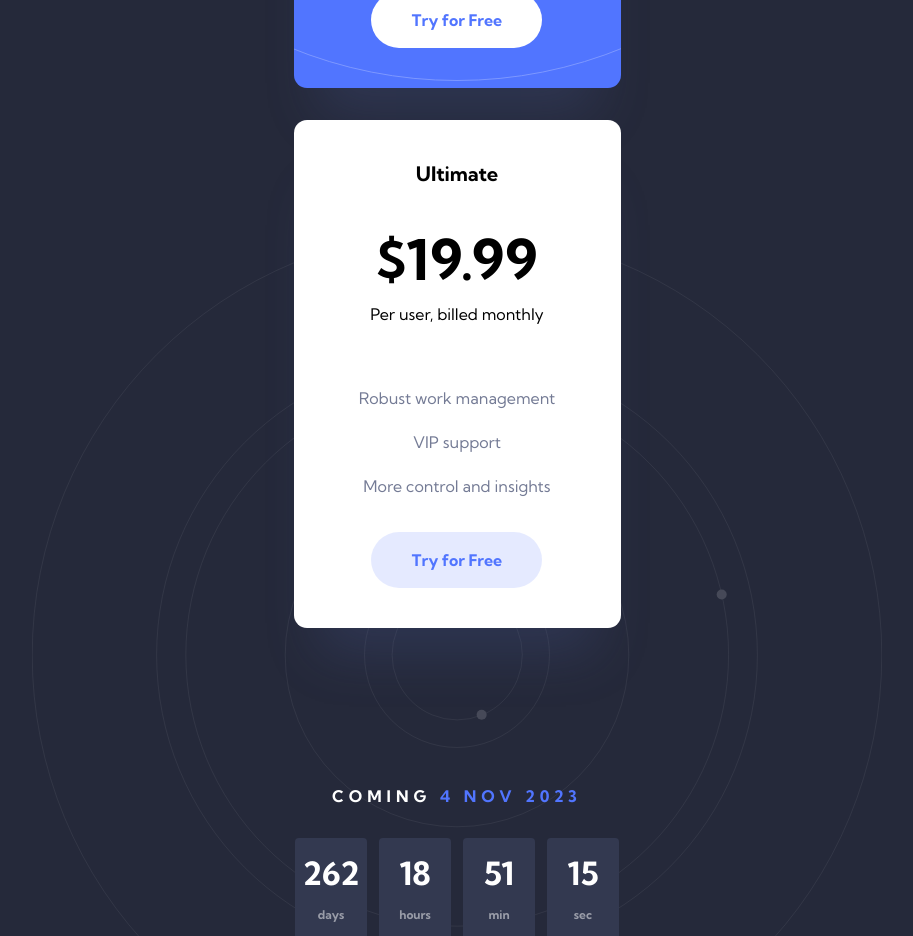
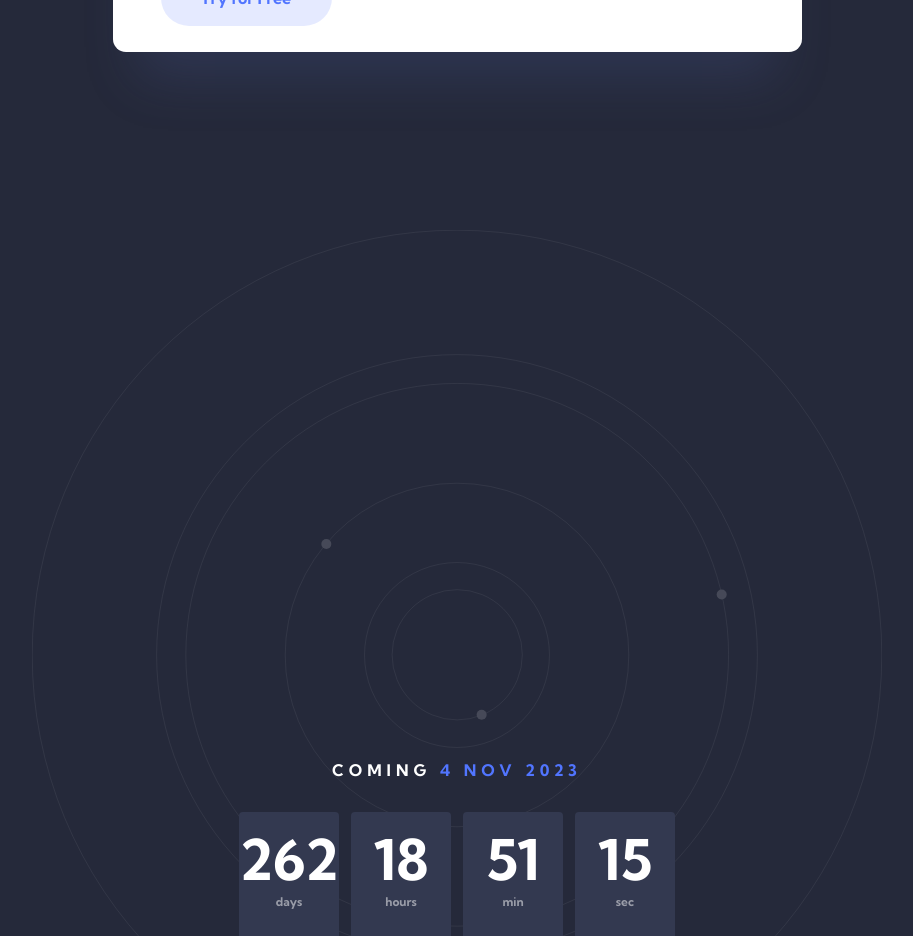
Before and after one commit to caarlosdamian/officelite, a React (Vite) app: page / in a window 1280 px wide. Shown: the part 1860-2796 px from the top of the page, without its empty margins (183-1096 px from the left). Built offline with nearby package versions, Linux system fonts and the light colour scheme.

Commit message:
feat(app): added new tablet styling

```diff
--- a/src/components/card/Card.scss
+++ b/src/components/card/Card.scss
@@ -14,6 +14,16 @@
   justify-content: flex-start;
   flex-direction: column;
   gap: 56px;
+
+  @include for-size("tablet-portrait-up") {
+    width: 689px;
+    height: 316px;
+    flex-direction: row;
+    justify-content: flex-start;
+    align-items: center;
+    padding: 48px;
+    gap: 175px;
+  }
 
   &.blue {
     background: #5175ff;
@@ -34,6 +44,12 @@
     flex-direction: column;
     gap: 40px;
     width: 100%;
+
+    @include for-size("tablet-portrait-up") {
+      align-items: flex-start;
+      justify-content: flex-start;
+      flex: 1;
+    }
 
     &.blue {
       .top-wrapper {
@@ -57,6 +73,10 @@
         font-size: 20px;
         line-height: 28px;
         text-align: center;
+
+        @include for-size("tablet-portrait-up") {
+          text-align: start;
+        }
       }
     }
     .bottom-wrapper {
@@ -66,14 +86,32 @@
       flex-direction: column;
       gap: 8px;
 
+      @include for-size("tablet-portrait-up") {
+        justify-content: flex-start;
+        align-items: flex-start;
+        gap: 24px;
+      }
+
       &-title {
         font-weight: 700;
         font-size: 56px;
         line-height: 64px;
-        text-align: center;
+        @include for-size("tablet-portrait-up") {
+          text-align: start;
+        }
       }
       &-description {
         @include card-labels;
+        @include for-size("tablet-portrait-up") {
+          text-align: start;
+        }
+      }
+
+      .button-wrap {
+        display: none;
+        @include for-size("tablet-portrait-up") {
+          display: block;
+        }
       }
     }
   }
@@ -84,6 +122,10 @@
     justify-content: center;
     flex-direction: column;
     gap: 32px;
+    @include for-size("tablet-portrait-up") {
+      justify-content: flex-end;
+      align-items: flex-end;
+    }
     .top-wrapper {
       display: flex;
       align-items: center;
@@ -91,6 +133,11 @@
       flex-direction: column;
       gap: 16px;
       width: 100%;
+
+      @include for-size("tablet-portrait-up") {
+        justify-content: flex-start;
+        align-items: flex-start;
+      }
       &-feature {
         @include card-labels;
         text-align: center;
@@ -109,6 +156,12 @@
     }
   }
 
+  @include for-size("tablet-portrait-up") {
+    .button-remove {
+      display: none;
+    }
+  }
+
   @include for-size("lumia") {
     width: 300px;
   }
--- a/src/components/card/Card.tsx
+++ b/src/components/card/Card.tsx
@@ -25,6 +25,12 @@ export const Card = ({ information }: CardI) => {
           <div className="bottom-wrapper">
             <h1 className="bottom-wrapper-title">{tier}</h1>
             <h3 className="bottom-wrapper-description">{description}</h3>
+            <div className="button-wrap">
+              <Button
+                label="Try for Free"
+                variant={img ? "third" : "secondary"}
+              />
+            </div>
           </div>
         </div>
         <div className={img ? "card-bottom blue" : "card-bottom"}>
@@ -35,12 +41,9 @@ export const Card = ({ information }: CardI) => {
               </span>
             ))}
           </div>
-          <div className="bottom-wrapper">
-            <Button
-              label="Try for Free"
-              variant={img ? "third" : "secondary"}
-            />
-          </div>
+        </div>
+        <div className="button-remove">
+          <Button label="Try for Free" variant={img ? "third" : "secondary"} />
         </div>
       </div>
     </Slide>
--- a/src/components/count/Count.scss
+++ b/src/components/count/Count.scss
@@ -31,8 +31,14 @@
     grid-template-columns: repeat(4, 72px);
     gap: 12px;
     margin-bottom: 32px;
+
     @include for-size("lumia") {
       grid-template-columns: repeat(4, 65px);
+    }
+
+    @include for-size("tablet-portrait-up") {
+      grid-template-columns: repeat(4, 100px);
+      height: 128px;
     }
 
     .count-wrapper {
@@ -50,6 +56,10 @@
         mix-blend-mode: normal;
       }
 
+      @include for-size("tablet-portrait-up") {
+        padding: 14px;
+      }
+
       &-title {
         font-weight: 700;
         font-size: 32px;
@@ -58,6 +68,10 @@
         align-items: flex-end;
         text-align: center;
         color: #ffffff;
+
+        @include for-size("tablet-portrait-up") {
+          font-size: 56px;
+        }
 
         &.light {
           color: #5175ff;
--- a/src/components/form/Form.scss
+++ b/src/components/form/Form.scss
@@ -1,3 +1,5 @@
+@import "../../common/constants/index.scss";
+
 .form {
   background: #ffffff;
   box-shadow: 0px 50px 50px -25px rgba(75, 92, 154, 0.247159);
@@ -16,6 +18,11 @@
   gap: 24px;
   z-index: 99;
 
+  @include for-size("tablet-portrait-up") {
+    width: 445px;
+    height: 508px;
+  }
+
   .button.primary {
     align-self: center;
     width: 100%;
--- a/src/components/headers/Headers.scss
+++ b/src/components/headers/Headers.scss
@@ -12,6 +12,10 @@
     line-height: $line-height-48;
     text-align: center;
     color: $charcoal;
+
+    @include for-size("tablet-portrait-up") {
+      font-size: 40px;
+    }
   }
   &-subtitle {
     font-weight: $font-weight-400;
--- a/src/pages/signup/SignUp.scss
+++ b/src/pages/signup/SignUp.scss
@@ -1,3 +1,5 @@
+@import "../../common/constants/index.scss";
+
 .sing-up {
   transition: 0.5s all ease;
   &-top {
@@ -7,6 +9,9 @@
     justify-content: center;
     flex-direction: column;
     gap: 64px;
+    @include for-size("tablet-portrait-up") {
+      padding: 0 98px 358px 98px;
+    }
   }
 
   &-footer {
```
